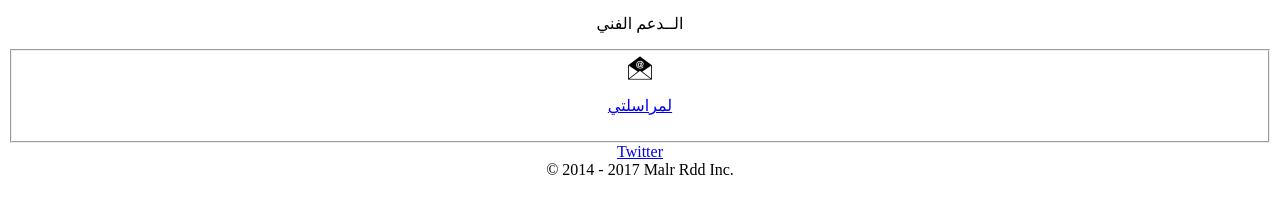
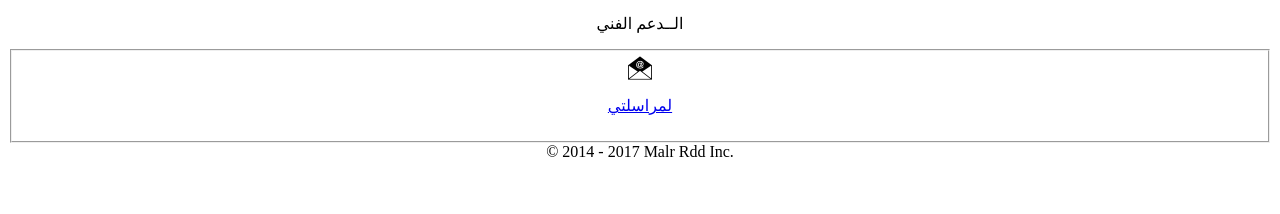
Before and after one commit to saifalmaskari/saif, a plain HTML site: page index.html in a window 1280 px wide. Shown: the part 266-480 px from the top of the page. Drawn offline with Linux system fonts and the light colour scheme.

Commit message:
Update index.html

```diff
--- a/index.html
+++ b/index.html
@@ -44,7 +44,7 @@
 </fieldset>
 
 <block>
-<a href="https://twitter.com/Qiosz">Twitter</a>
+
 </block>
 
 
```
